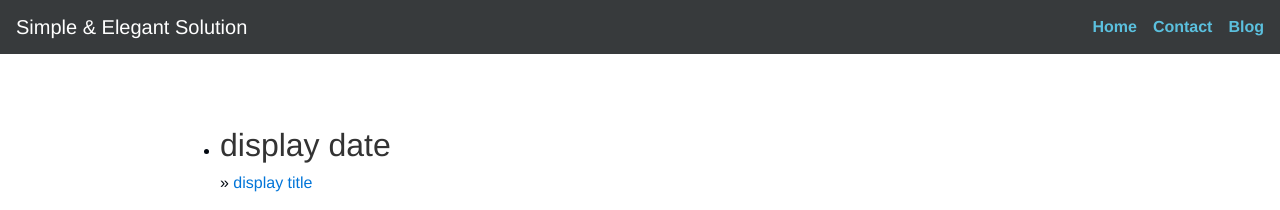
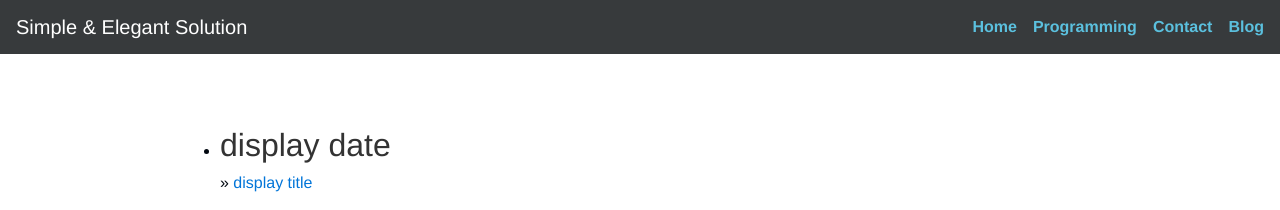
Before and after one commit to ncls798/ncls798.github.io, a Jekyll site: the page built from blog/index.html, in a window 1280 px wide. Shown: the top 210 px of the page. Built offline with Jekyll 4.4.1, drawn with Linux system fonts in a browser that asks for light colours.

Commit message:
update navbar

```diff
--- a/_layouts/default.html
+++ b/_layouts/default.html
@@ -21,6 +21,9 @@
           <ul class="nav navbar-nav pull-sm-right">
               <li class="nav-item">
                   <a class="nav-link" href="/">Home </a>
+              </li>
+              <li class="nav-item">
+                  <a class="nav-link" href="#feature-four">Programming</a>
               </li>
               <li class="nav-item">
                   <a class="nav-link" href="#feature-two">Contact</a>
```
